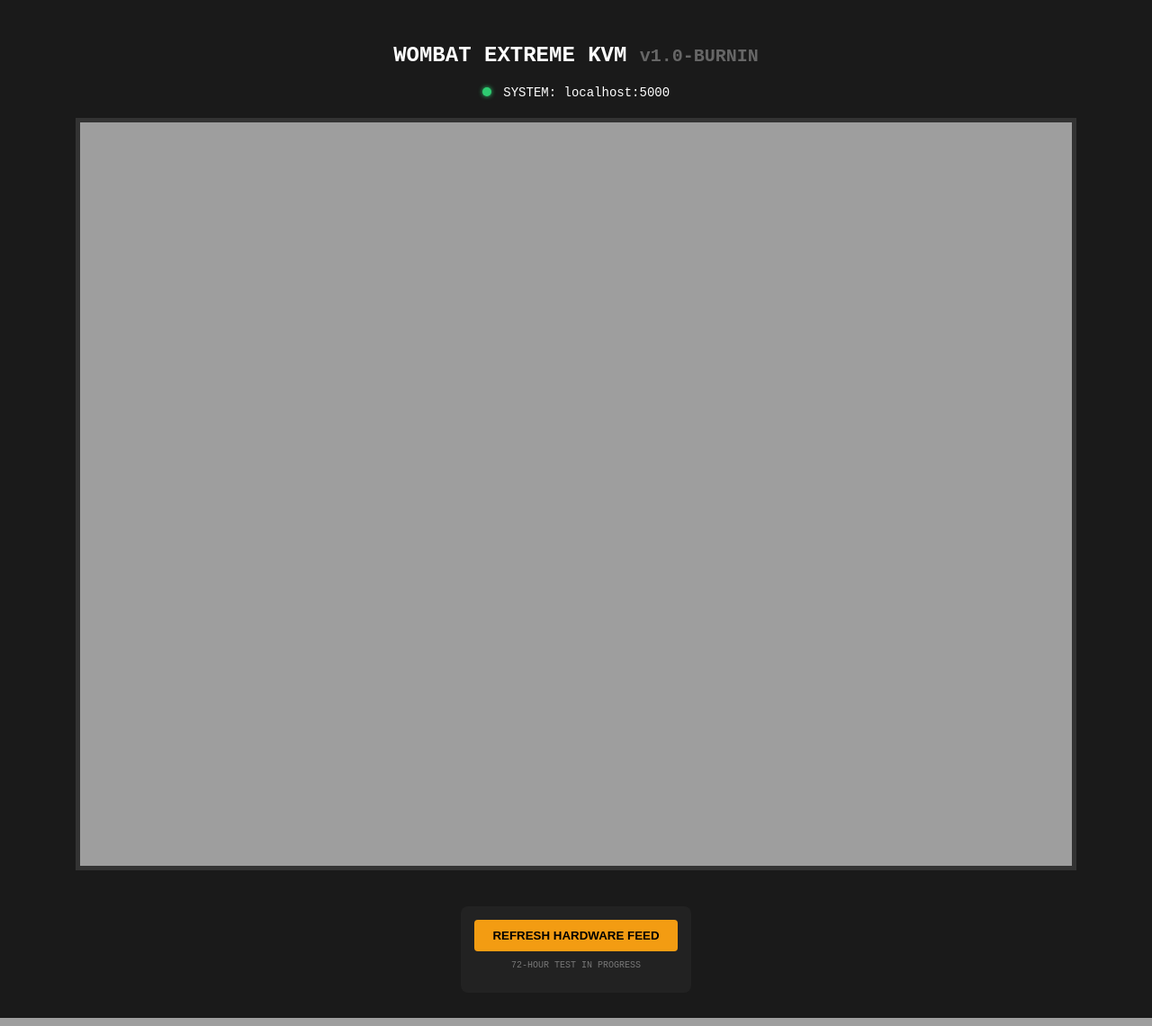
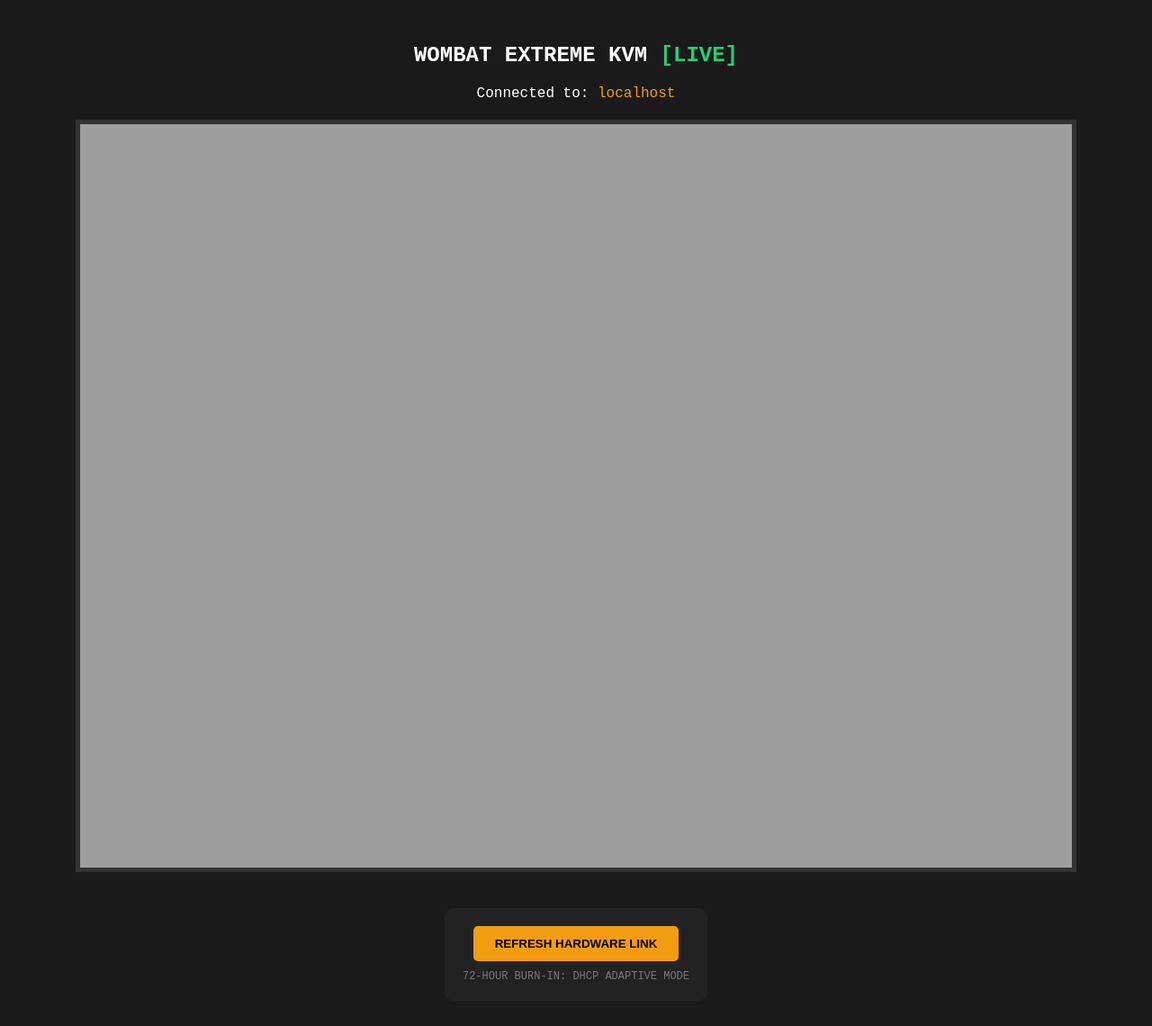
Before and after one commit to WombatExtreme/diy-kvm, a Flask app: page / in a window 1280 px wide. Shown: the whole page at 90% size. Run offline with Flask 3, Linux system fonts and the light colour scheme.

Commit message:
Update index.html

```diff
--- a/templates/index.html
+++ b/templates/index.html
@@ -3,67 +3,56 @@
 <head>
     <title>Wombat Extreme KVM</title>
     <style>
-        body { background: #1a1a1a; color: white; font-family: 'Courier New', Courier, monospace; text-align: center; padding: 20px; }
-        #kvm-container { margin: 20px auto; width: 90%; max-width: 1280px; border: 5px solid #333; position: relative; background: #000; }
+        body { background: #1a1a1a; color: white; font-family: 'Courier New', monospace; text-align: center; padding: 20px; }
+        #kvm-container {
+            margin: 20px auto; width: 90%; max-width: 1280px;
+            border: 5px solid #333; background: #000; cursor: crosshair;
+        }
         #video-feed { width: 100%; display: block; }
-
-        .controls { margin-top: 20px; padding: 15px; background: #222; border-radius: 8px; display: inline-block; }
-
+        .controls { margin-top: 20px; padding: 20px; background: #222; border-radius: 10px; display: inline-block; }
         .btn-update {
-            background-color: #f39c12; color: black; border: none; padding: 10px 20px;
-            font-weight: bold; cursor: pointer; border-radius: 4px; text-transform: uppercase;
+            background: #f39c12; color: #000; border: none; padding: 12px 24px;
+            font-weight: bold; cursor: pointer; border-radius: 5px; text-transform: uppercase;
         }
-        .btn-update:hover { background-color: #e67e22; }
-
-        .status-bar { margin-bottom: 10px; font-size: 14px; }
-        .led { height: 10px; width: 10px; border-radius: 50%; display: inline-block; margin-right: 5px; }
-        .led-green { background-color: #2ecc71; box-shadow: 0 0 5px #2ecc71; }
+        .btn-update:hover { background: #e67e22; }
+        .info { color: #777; font-size: 12px; margin-top: 10px; }
     </style>
 </head>
 <body>
-    <h2>WOMBAT EXTREME KVM <small style="color: #666;">v1.0-BURNIN</small></h2>
-
-    <div class="status-bar">
-        <span class="led led-green"></span> SYSTEM: <span id="ip-display">DETECTING...</span>
-    </div>
+    <h2>WOMBAT EXTREME KVM <span style="color: #2ecc71;">[LIVE]</span></h2>
+    <p>Connected to: <span id="current-ip" style="color: #f39c12;">detecting...</span></p>
 
     <div id="kvm-container">
-        <img id="video-feed" src="" alt="Connecting to uStreamer...">
+        <img id="video-feed" src="" alt="Waiting for Hardware (Check Port 8000)...">
     </div>
 
     <div class="controls">
-        <button class="btn-update" onclick="forceUpdate()">Refresh Hardware Feed</button>
-        <p style="font-size: 10px; color: #777; margin-top: 10px;">72-HOUR TEST IN PROGRESS</p>
+        <button class="btn-update" onclick="location.reload()">REFRESH HARDWARE LINK</button>
+        <div class="info">72-HOUR BURN-IN: DHCP ADAPTIVE MODE</div>
     </div>
 
     <script>
-        // Automatically find the D520's IP
+        // Get current IP/Hostname (will be 192.168.3.113)
         const host = window.location.hostname;
-        const port = window.location.port || '5000';
+        const flaskPort = window.location.port || '5000';
 
-        document.getElementById('ip-display').innerText = `${host}:${port}`;
+        document.getElementById('current-ip').innerText = host;
 
-        // Point the video to the uStreamer engine (Port 8000)
-        const videoElement = document.getElementById('video-feed');
-        videoElement.src = `http://${host}:8000/stream`;
+        // Point video to uStreamer on Port 8000
+        const video = document.getElementById('video-feed');
+        video.src = `http://${host}:8000/stream`;
 
-        function forceUpdate() {
-            console.log("Forcing hardware refresh...");
-            videoElement.src = `http://${host}:8000/stream?t=${new Date().getTime()}`;
-        }
-
-        // Mouse Tracking Logic
+        // Mouse Tracker
         document.getElementById('kvm-container').addEventListener('mousemove', function(e) {
-            const rect = e.target.getBoundingClientRect();
+            const rect = this.getBoundingClientRect();
             const x = Math.round(e.clientX - rect.left);
             const y = Math.round(e.clientY - rect.top);
 
-            // Sending to Flask on Port 5000
-            fetch(`http://${host}:${port}/send_mouse`, {
+            fetch(`http://${host}:${flaskPort}/send_mouse`, {
                 method: 'POST',
                 headers: { 'Content-Type': 'application/json' },
                 body: JSON.stringify({ x: x, y: y })
-            }).catch(err => console.error("Serial Link Down:", err));
+            }).catch(() => {}); // Silent fail to keep UI smooth
         });
     </script>
 </body>
```
